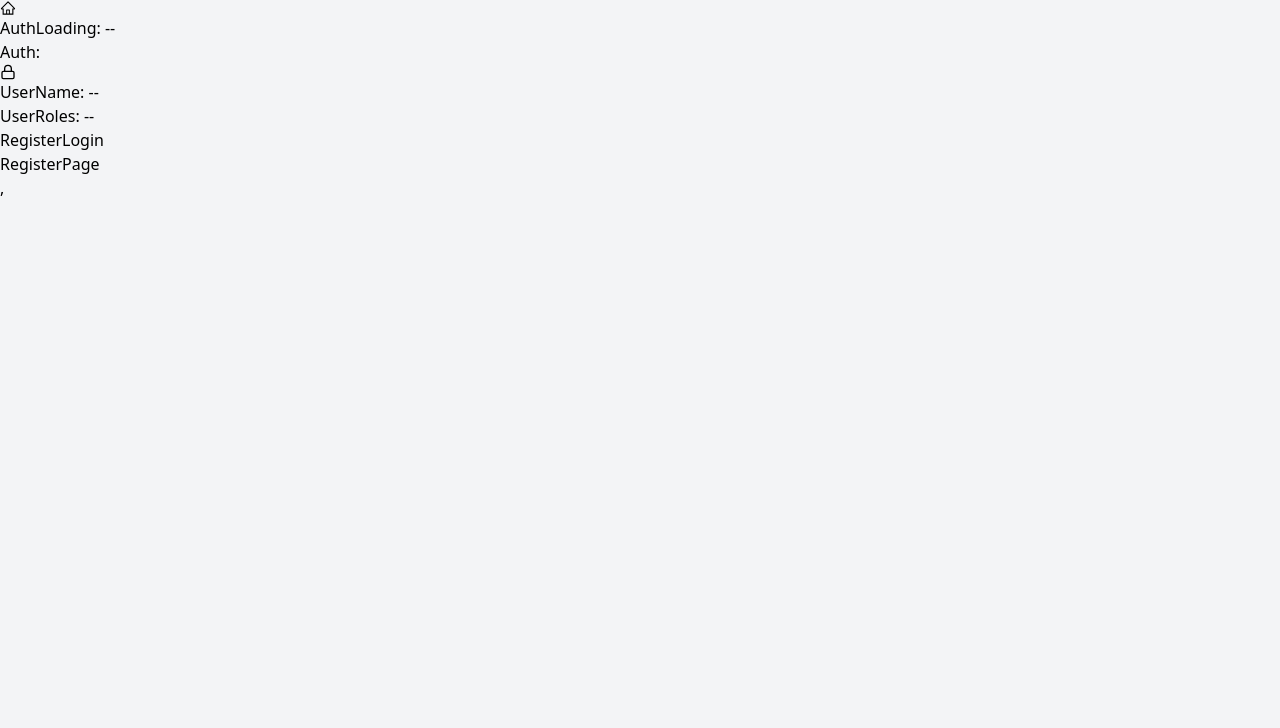
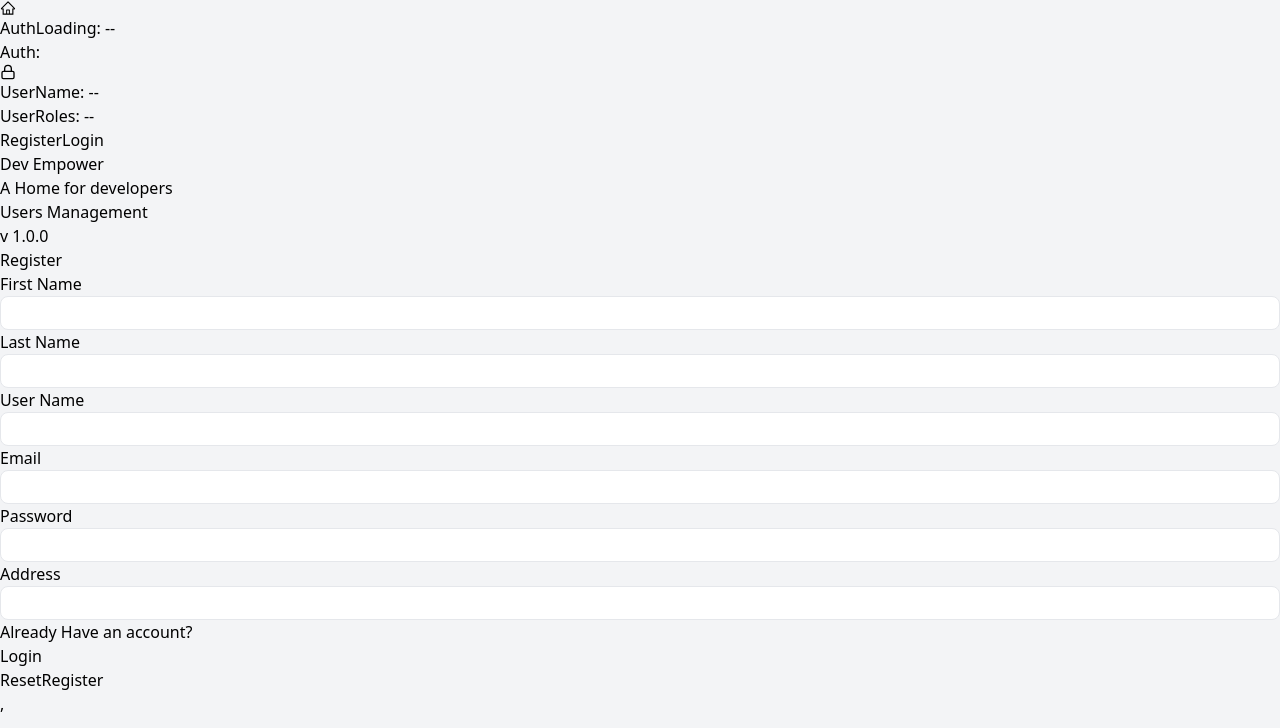
Before and after one commit to chinthaka20010226/FrontEnd_JWTAuthenticationRoleBasedAuthorization_React_Js-vite-_Tailwind_CSS_, a React (Vite) app: page /register in a window 1280 px wide. Shown: the top 728 px of the page. Built offline with nearby package versions, Linux system fonts and the light colour scheme.

Commit message:
created the Register page

```diff
--- a/index.html
+++ b/index.html
@@ -4,7 +4,7 @@
     <meta charset="UTF-8" />
     <link rel="icon" type="image/svg+xml" href="/vite.svg" />
     <meta name="viewport" content="width=device-width, initial-scale=1.0" />
-    <title>Vite + React + Js</title>
+    <title>Vite + React + JS</title>
   </head>
   <body>
     <div id="root"></div>
--- a/src/pages/public/RegisterPage.jsx
+++ b/src/pages/public/RegisterPage.jsx
@@ -1,8 +1,108 @@
 import React from 'react'
+import * as Yup from 'yup';
+import { useForm } from 'react-hook-form'
+import InputField from '../../components/general/InputField';
+import { yupResolver } from '@hookform/resolvers/yup';
+import useAuth from '../../hooks/useAuth.hook';
+import Button from '../../components/general/Button';
+import { toast } from 'react-hot-toast';
+import { useState } from 'react';
+import { Link } from 'react-router-dom';
+import { PATH_PUBLIC } from '../../routes/paths';
 
 const RegisterPage = () => {
+    const [loading, setLoading] = useState(false);
+    const { register } = useAuth();
+
+    const registerSchema = Yup.object().shape({
+        firstName: Yup.string().required('First Name is required'),
+        lastName: Yup.string().required('Last Name is required'),
+        userName: Yup.string().required('User Name is required'),
+        email: Yup.string()
+            .required('Email is required')
+            .email('Input text must be a valid email'),
+        password: Yup.string()
+            .required('Password is required')
+            .min(8,'Password must be at least 8 characters'),
+        address: Yup.string().required('Address is required'),
+    });
+
+    const {
+        control,
+        handleSubmit,
+        formState: { errors },
+        reset
+    } = useForm({
+        resolver: yupResolver(registerSchema),
+        defaultValues: {
+            firstName: '',
+            lastName: '',
+            userName: '',
+            email: '',
+            password: '',
+            address: '',
+        },
+    });
+
+    // with backend
+    const onSubmitRegisterForm = async (data) => {
+        try {
+            setLoading(true);
+            await register(data.firstName,data.lastName,data.userName,data.email,data.password,data.address);
+            setLoading(false);
+        } catch(error) {
+            setLoading(false);
+            const err = error;
+            const { status, data } = err;
+
+            if (status === 400 || status === 409) {
+                toast.error(data);
+            }
+            else {
+                toast.error('An Error occurred. Please contact Admin');
+            }
+        }
+    }
+
     return (
-        <div>RegisterPage</div>
+        <div className='pageTemplate1'>
+            {/* <div>Left</div> */}
+            <div className='max-sm:hidden flex-1 min-h-[600px] h-4/5 bg-gradient-to-tr from-[#DAC6FB] to-[#AAC1F6] flex flex-col justify-center items-center rounded-l-2xl'>
+                <div className='h-3/5 p-6 rounded-2xl flex flex-col gap-8 justify-center items-start bg-white bg-opacity-20 border border-[#ffffff55] relative'>
+                    <h1 className='text-6xl font-bold text-[#754eb4]'>Dev Empower</h1>
+                    <h1 className='text-3xl font-bold text-[#754eb490]'>A Home for developers</h1>
+                    <h4 className='text-3xl font-semibold text-white'>Users Management</h4>
+                    <h4 className='text-2xl font-semibold text-white'>v 1.0.0</h4>
+                    <div className='absolute -top-20 right-20 w-48 h-48 bg-gradient-to-br from-[#ef32d9] to-[#89fffd] rounded-full blur-3xl'></div>
+                    <div className='absolute -bottom-20 right-20 w-32 h-32 bg-gradient-to-br from-[#cc2b5e] to-[#753a88] rounded-full blur-3xl'></div>
+                </div>
+            </div>
+            {/* <div>Right</div> */}
+            <form
+                onSubmit={handleSubmit(onSubmitRegisterForm)}
+                className='flex-1 min-h-[600px] h-4/5 bg-[#f0ecf7] flex flex-col justify-center items-center rounded-r-2xl'>
+
+                <h1 className='text-4xl font-bold mb-2 text-[#754eb4]'>Register</h1>
+
+                <InputField control={control} label='First Name' inputName='firstName' error={errors.firstName?.message} />
+                <InputField control={control} label='Last Name' inputName='lastName' error={errors.lastName?.message} />
+                <InputField control={control} label='User Name' inputName='userName' error={errors.userName?.message} />
+                <InputField control={control} label='Email' inputName='email' error={errors.email?.message} />
+                <InputField control={control} label='Password' inputName='password' inputType='password' error={errors.password?.message} />
+                <InputField control={control} label='Address' inputName='address' error={errors.address?.message} />
+
+                <div className='px-4 mt-2 mb-6 w-9/12 flex gap-2'>
+                    <h1>Already Have an account?</h1>
+                    <Link to={PATH_PUBLIC.login} className='text-[#754eb4] border border-[#754eb4] hover:shadow-[0_0_5px_2px_#754eb44c] px-3 rounded-2xl duration-200'>Login</Link>
+                </div>
+
+                <div className='flex justify-center items-center gap-4 mt-6'>
+                    <Button variant='secondary' type='button' label='Reset' onClick={() => reset()} />
+                    <Button variant='primary' type='submit' label='Register' onClick={() => {}} loading={loading} />
+                </div>
+
+            </form>
+        </div>
     )
 }
 
```
Also changed, not shown: src/components/general/InputField.jsx (+16 -9 lines).
